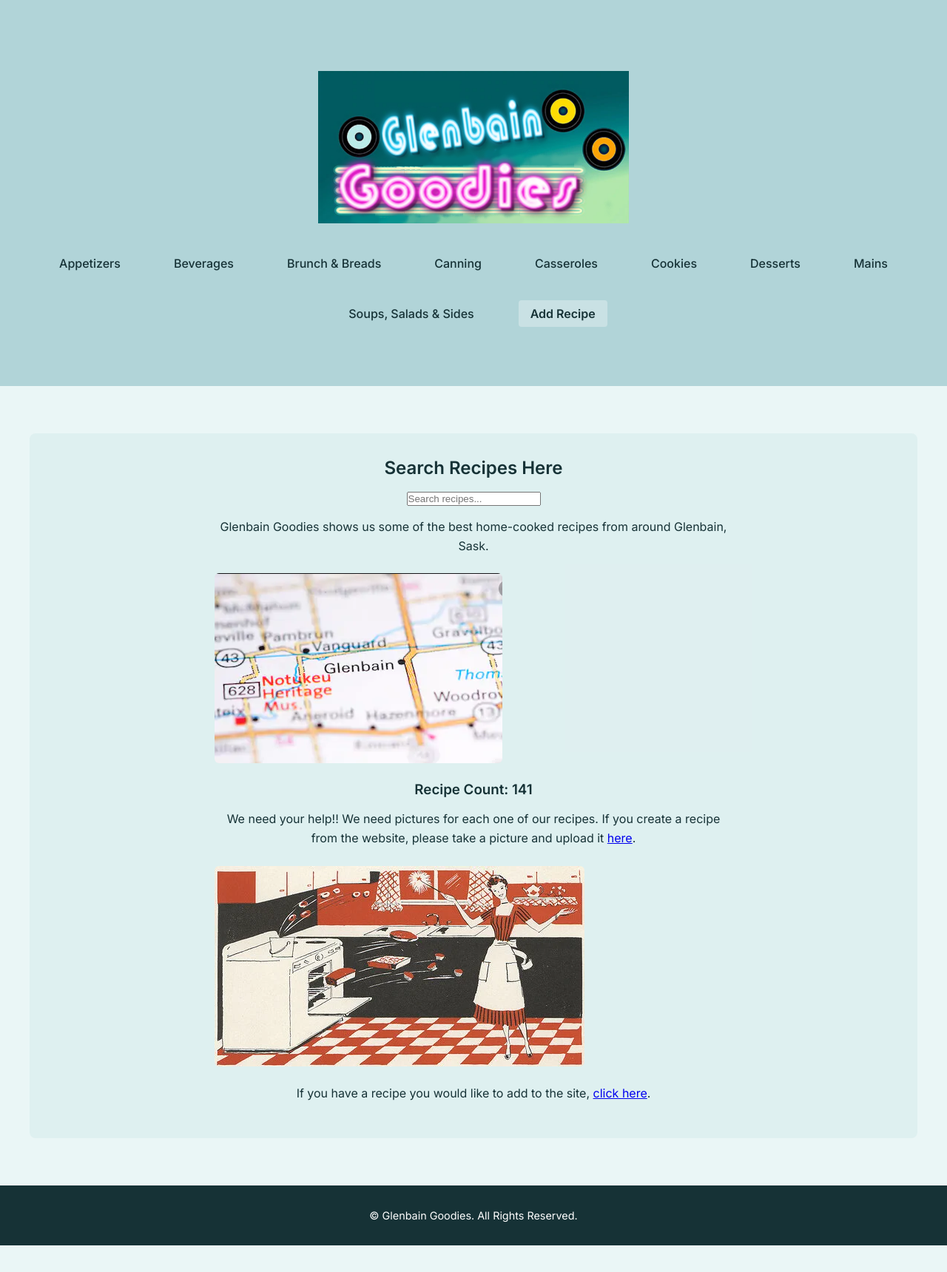
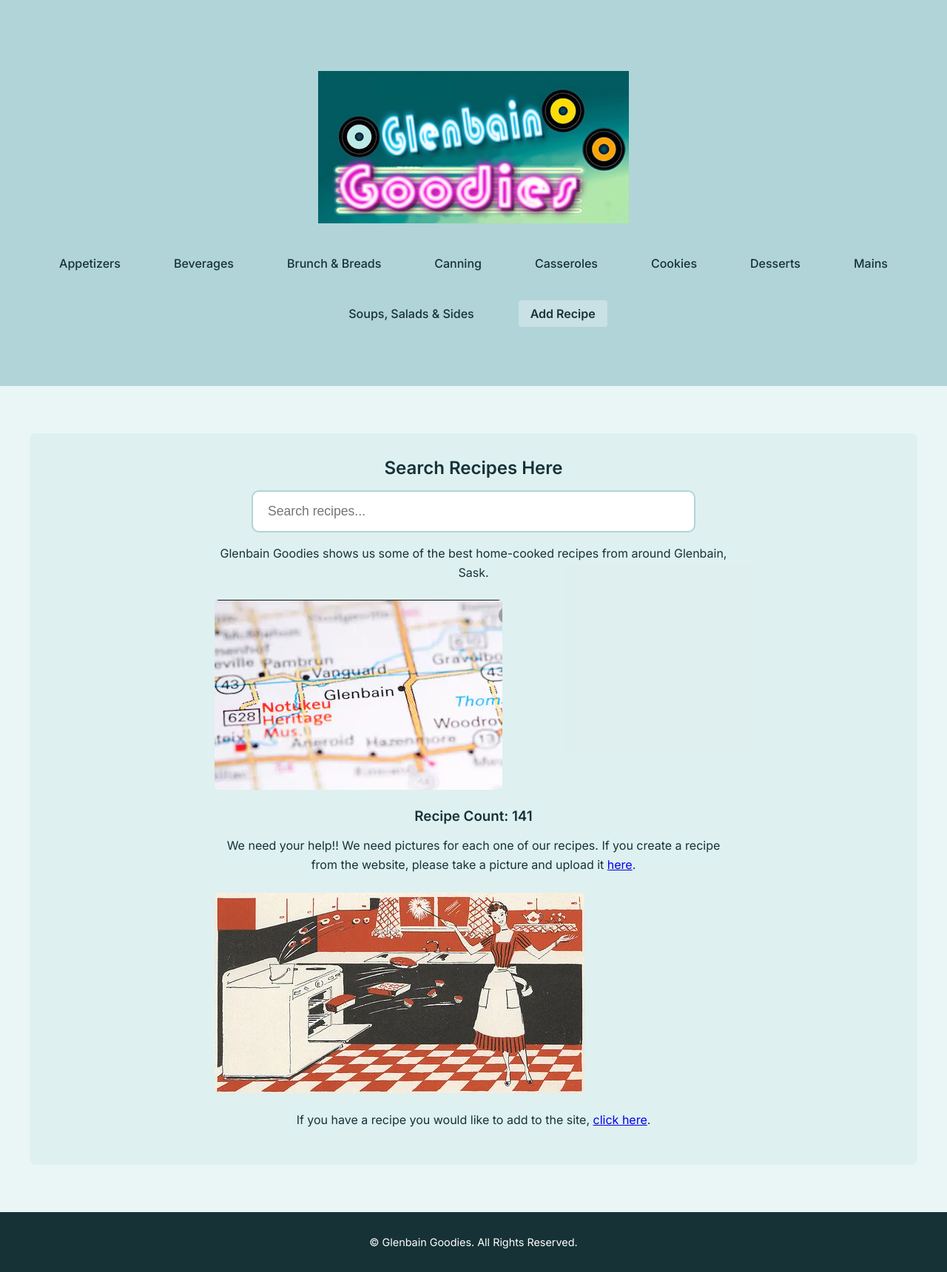
Before and after one commit to dylanmc789/GlenbainGoodies, a Jekyll site: the page built from index.md, in a window 1280 px wide. Shown: the whole page at 74% size. Built offline with Jekyll 4.4.1, drawn with Linux system fonts in a browser that asks for light colours; before the commit the page ends 1684 px from its top, so only the background shows below that.

Commit message:
Update main.css

```diff
--- a/assets/css/main.css
+++ b/assets/css/main.css
@@ -240,6 +240,33 @@ body {
   padding: 2rem 1rem;
   font-size: 0.9rem;
 }
+.search-input {
+  width: 100%;
+  max-width: 600px;
+  padding: 1rem 1.25rem;
+  font-size: 1.1rem;
+  border-radius: 10px;
+  border: 2px solid #b1d4d8;
+  background-color: #ffffff;
+  color: #163236;
+  outline: none;
+  transition: border-color 0.2s ease, box-shadow 0.2s ease;
+}
+
+/* Focus state */
+.search-input:focus {
+  border-color: #163236;
+  box-shadow: 0 0 0 3px rgba(22, 50, 54, 0.15);
+}
+
+/* Mobile: full width */
+@media (max-width: 768px) {
+  .search-input {
+    font-size: 1.15rem;
+    padding: 1.1rem 1.25rem;
+  }
+}
+
 #search-results {
   margin-top: 1rem;
 }
```
